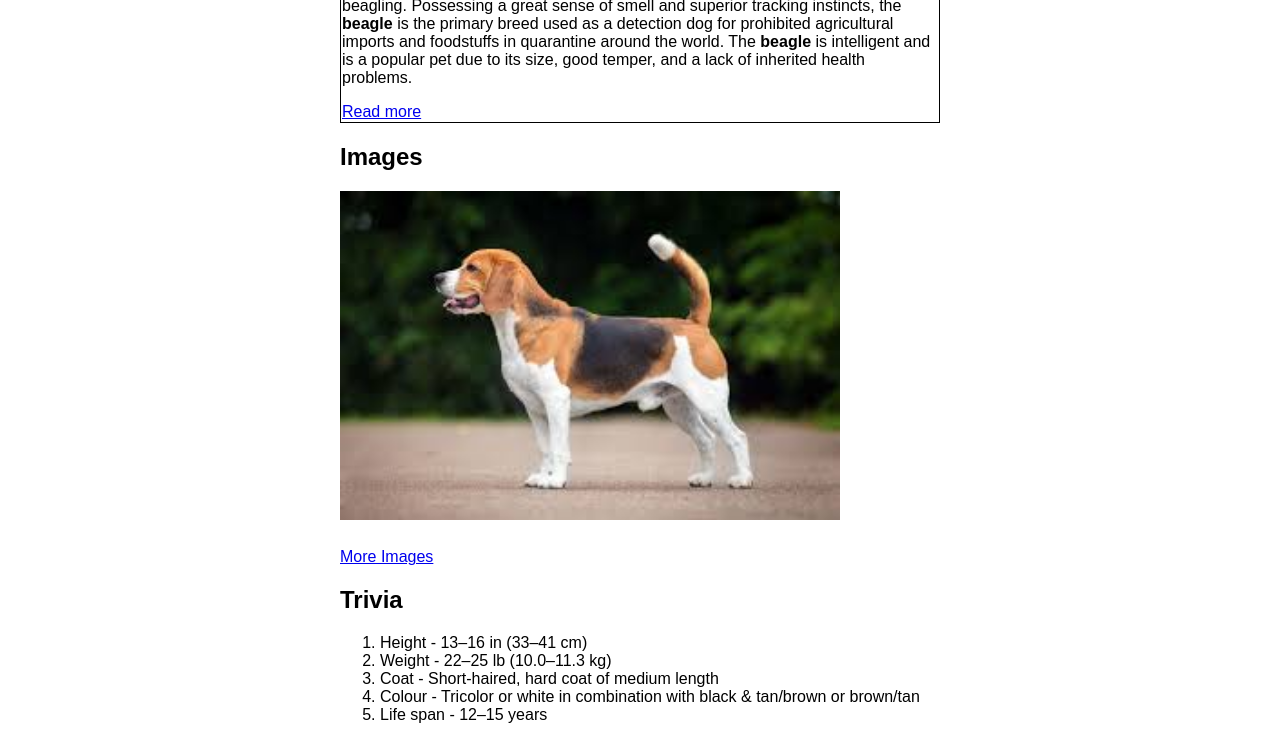
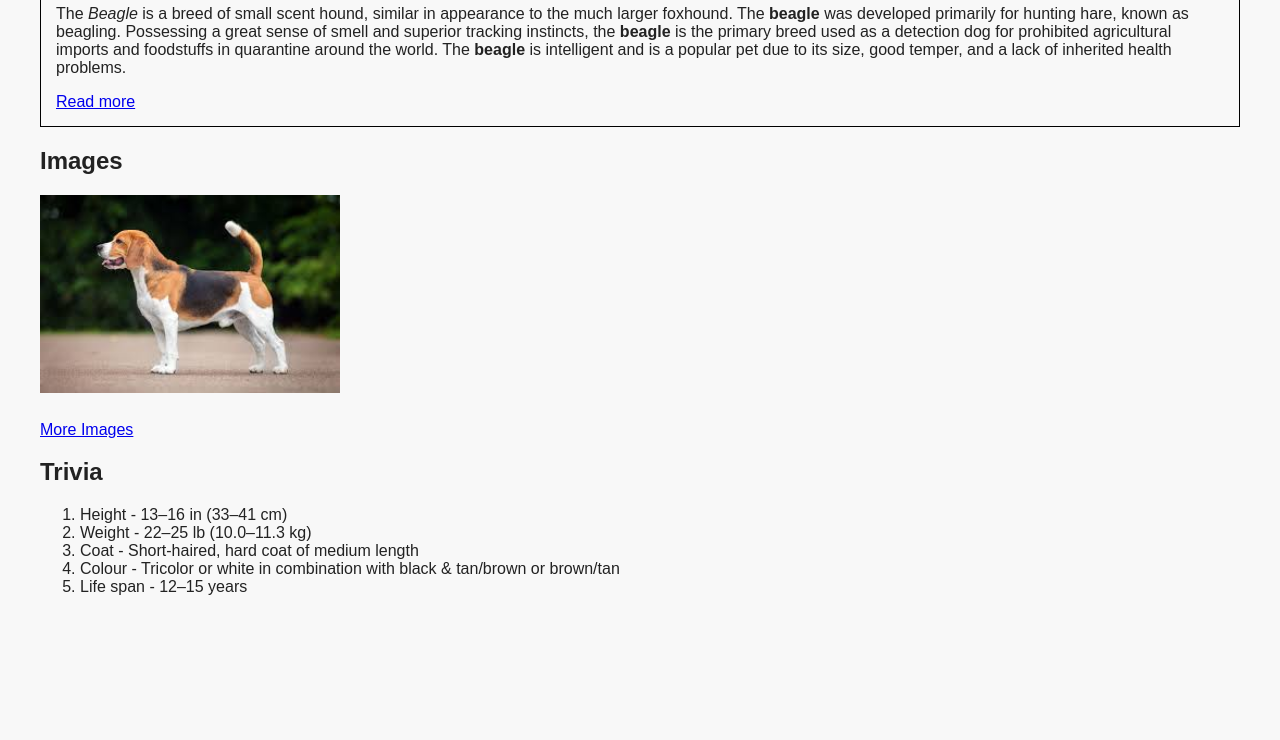
Before and after one commit to Sumitasawa/Beagle, a plain HTML site: page index.html in a window 1280 px wide. Shown: the part 119-859 px from the top of the page. After the commit the page ends 800 px from the top, so only its background shows below. Drawn offline with Linux system fonts and the light colour scheme.

Commit message:
Expanded container to full width

```diff
--- a/style.css
+++ b/style.css
@@ -1,22 +1,28 @@
 body {
   font-family: Arial, sans-serif;
-  margin: 10px;
+  margin: 20px;
+  background-color: #f8f8f8;  /* soft background */
+  color: #222;
 }
 
+
 .container {
-  max-width: 600px;
-  margin: auto;
+  width: 100%;
+  padding: 20px;
+  box-sizing: border-box;
 }
+
+
 
 .blog-box {
   border: 1px solid black;
-  padding: 1px;
+  padding: 15px;
   margin-bottom: 20px;
 }
 
 .beagle-img {
-  width: 100%;
-  max-width: 500px;
+  width: 50%;
+  max-width: 300px;
   height: auto;
   display: block;
   margin-bottom: 10px;
```
